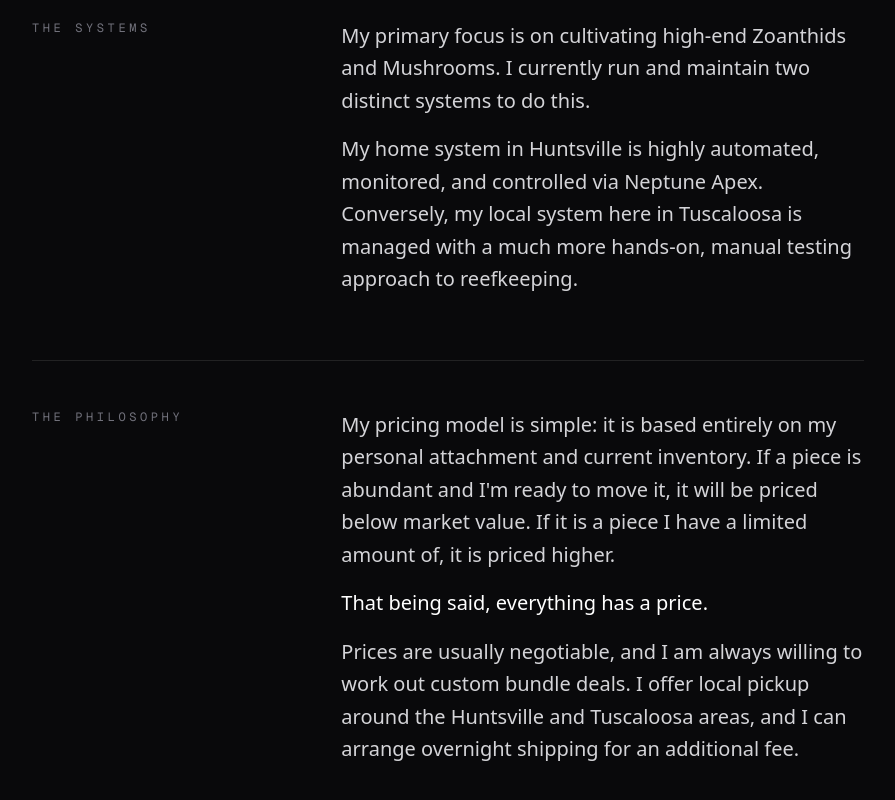
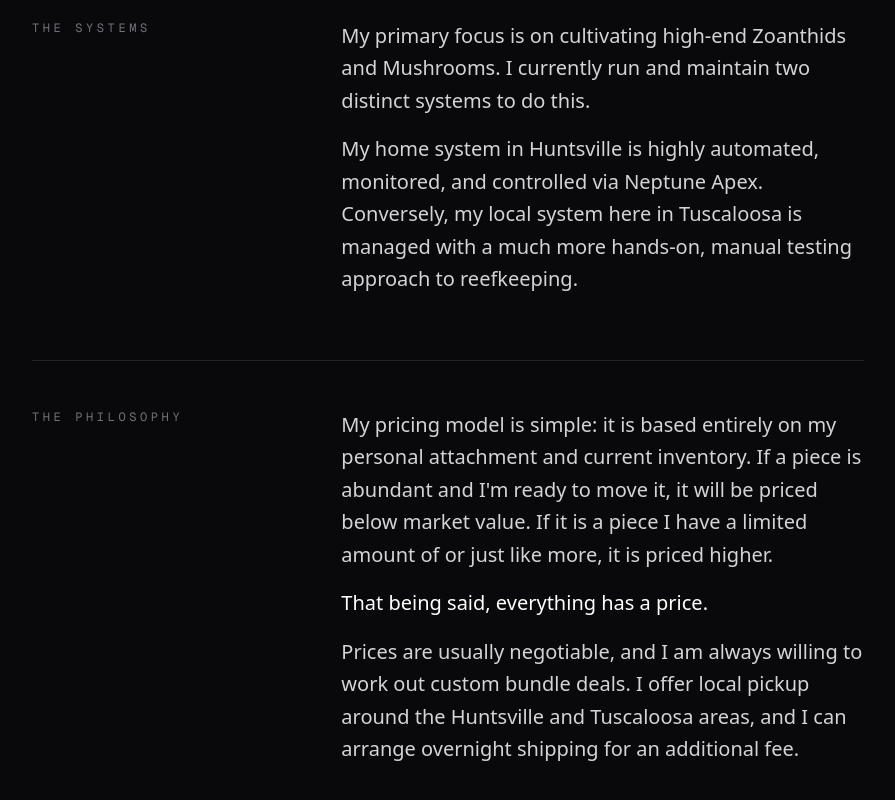
Before and after one commit to DanielMarx22/Vectorcorals, a Next.js app: page /about in a window 1280 px wide. Shown: the part 907-1707 px from the top of the page, without its empty margins (192-1087 px from the left). Built offline with nearby package versions, Linux system fonts and the light colour scheme.

Commit message:
added things

```diff
--- a/app/about/page.tsx
+++ b/app/about/page.tsx
@@ -66,7 +66,7 @@ export default function About() {
                             <h2 className="text-xs font-mono uppercase tracking-[0.3em] text-zinc-500">The Philosophy</h2>
                             <div className="text-zinc-300 text-lg md:text-xl font-light leading-relaxed">
                                 <p>
-                                    My pricing model is simple: it is based entirely on my personal attachment and current inventory. If a piece is abundant and I'm ready to move it, it will be priced below market value. If it is a piece I have a limited amount of, it is priced higher.
+                                    My pricing model is simple: it is based entirely on my personal attachment and current inventory. If a piece is abundant and I'm ready to move it, it will be priced below market value. If it is a piece I have a limited amount of or just like more, it is priced higher.
                                 </p>
                                 <p className="mt-4 text-white font-medium">
                                     That being said, everything has a price.
```
Also changed, not shown: public/orangeyuma.JPEG.
